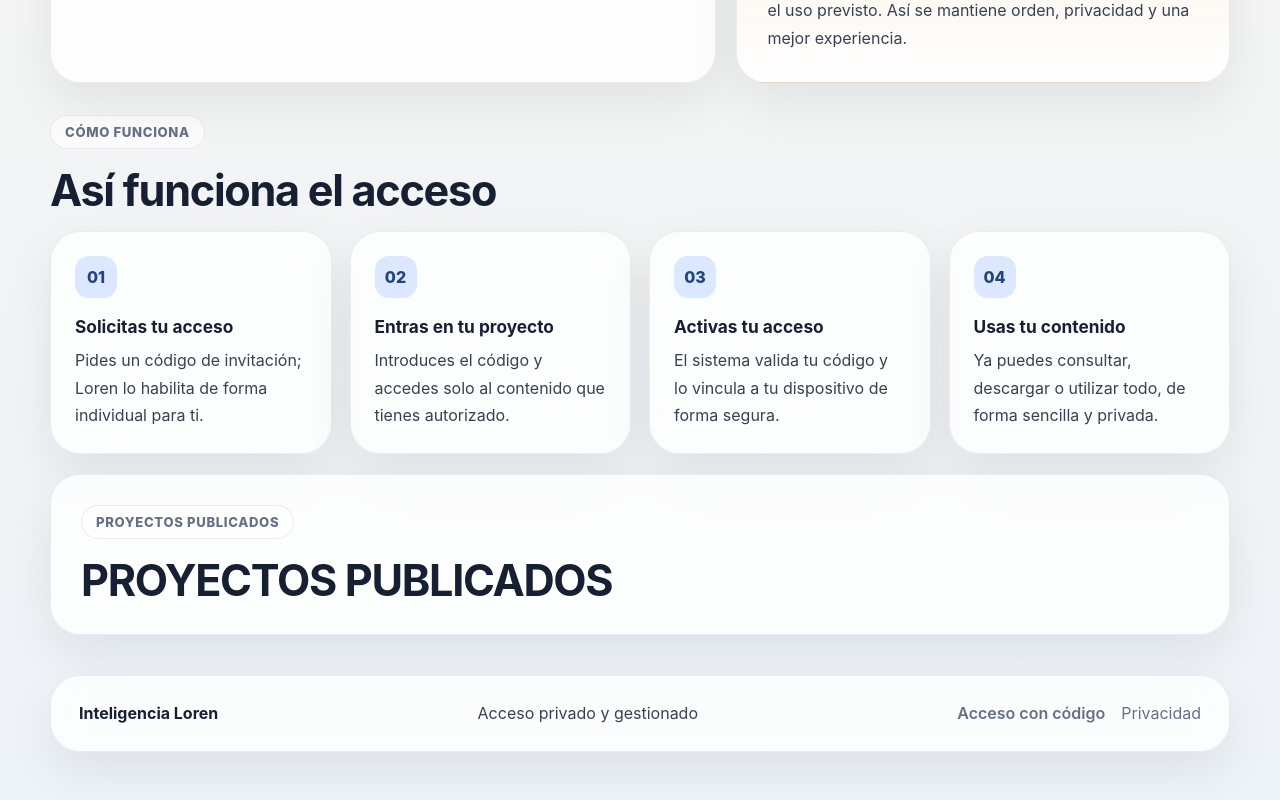
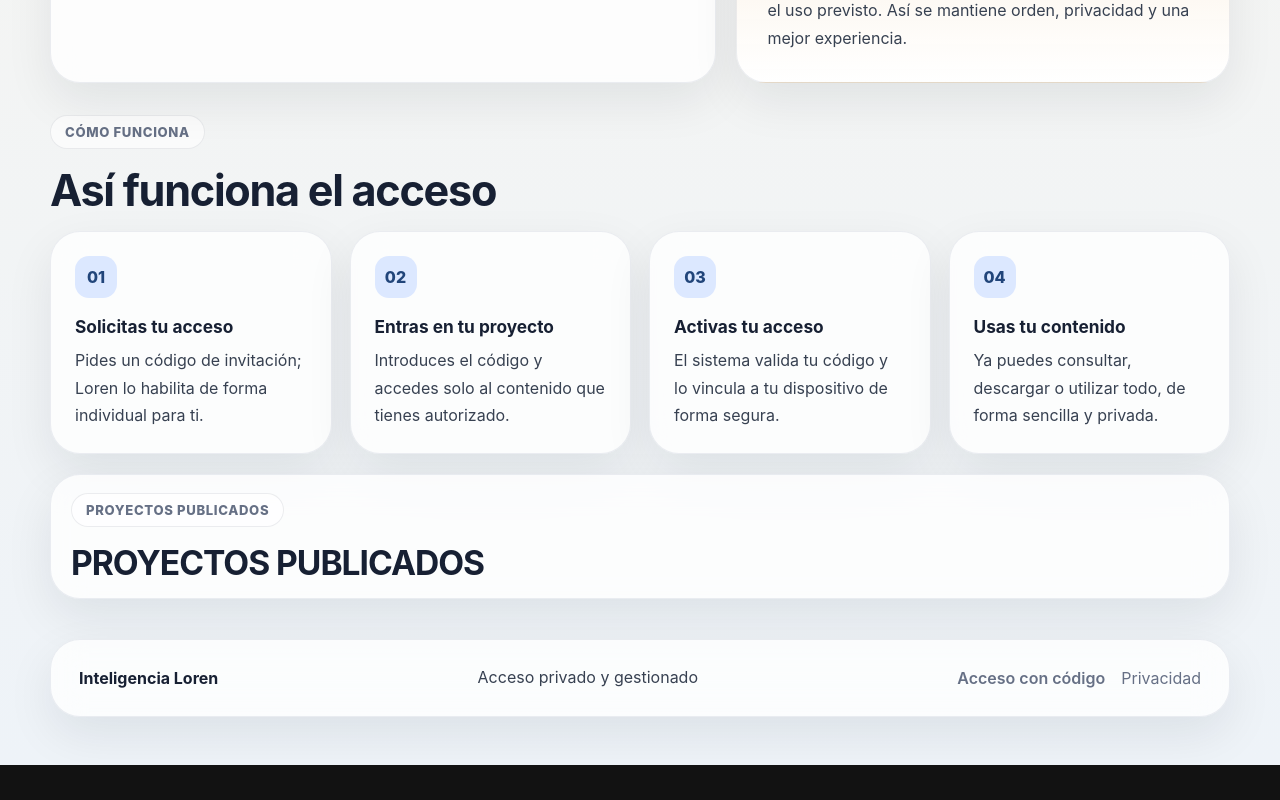
Before and after one commit to Loren2026/abierto-general, a React (Vite) app in the folder web/: page / in a window 1280 px wide. Shown: the part 795-1595 px from the top of the page. After the commit the page ends 1560 px from the top, so only its background shows below. Built offline with nearby package versions, Linux system fonts and the light colour scheme; no server answers.

Commit message:
fix(landing): compact published projects heading

```diff
--- a/web/src/public/HomePage.jsx
+++ b/web/src/public/HomePage.jsx
@@ -444,9 +444,9 @@ export default function HomePage() {
         </section>
 
         <section className="section-shell project-showcase-section">
-          <div className="content-card content-card--wide">
+          <div className="content-card content-card--wide project-showcase-heading-card" style={{ padding: '18px 20px' }}>
             <span className="content-card__eyebrow">Proyectos publicados</span>
-            <h2>PROYECTOS PUBLICADOS</h2>
+            <h2 style={{ fontSize: 'clamp(1.35rem, 7vw, 2.1rem)', lineHeight: 1.05, whiteSpace: 'nowrap', marginBottom: 0 }}>PROYECTOS PUBLICADOS</h2>
           </div>
         </section>
 
```
